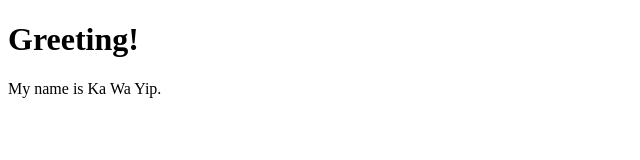
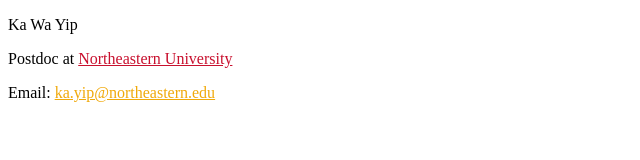
Before and after one commit to kwyip/kwyip.github.io, a plain HTML site: page index.html in a window 1280 px wide. Shown: the whole page, without its empty margins (0-640 px from the left). Drawn offline with Linux system fonts and the light colour scheme.

Commit message:
add email

```diff
--- a/index.html
+++ b/index.html
@@ -3,9 +3,17 @@
   <head>
     <title>Ka Wa Yip's Pages Site</title>
     <meta name="google-site-verification" content="i3ioMspgtEZtfpQuemqi94AWPbQwKNCYJuS8qXJvqe0" />
+    <link href="style.css" rel="stylesheet">
   </head>
   <body>
-    <h1>Greeting!</h1>
-    <p>My name is Ka Wa Yip.</p>
+    <!-- <h1>Greeting!</h1> -->
+    <p>Ka Wa Yip</p>
+    <p>
+        Postdoc at
+        <a href="https://www.northeastern.edu/" style="color: #C8102E">Northeastern University</a></p>
+    <p>
+        Email:
+        <a href="mailto:ka.yip&commat;northeastern&period;edu" style="color: #f0a90a">ka.yip&commat;northeastern&period;edu</a>
+    </p>
   </body>
 </html>
--- /dev/null
+++ b/style.css
@@ -0,0 +1 @@
+.className a:link { color: red; }
```
